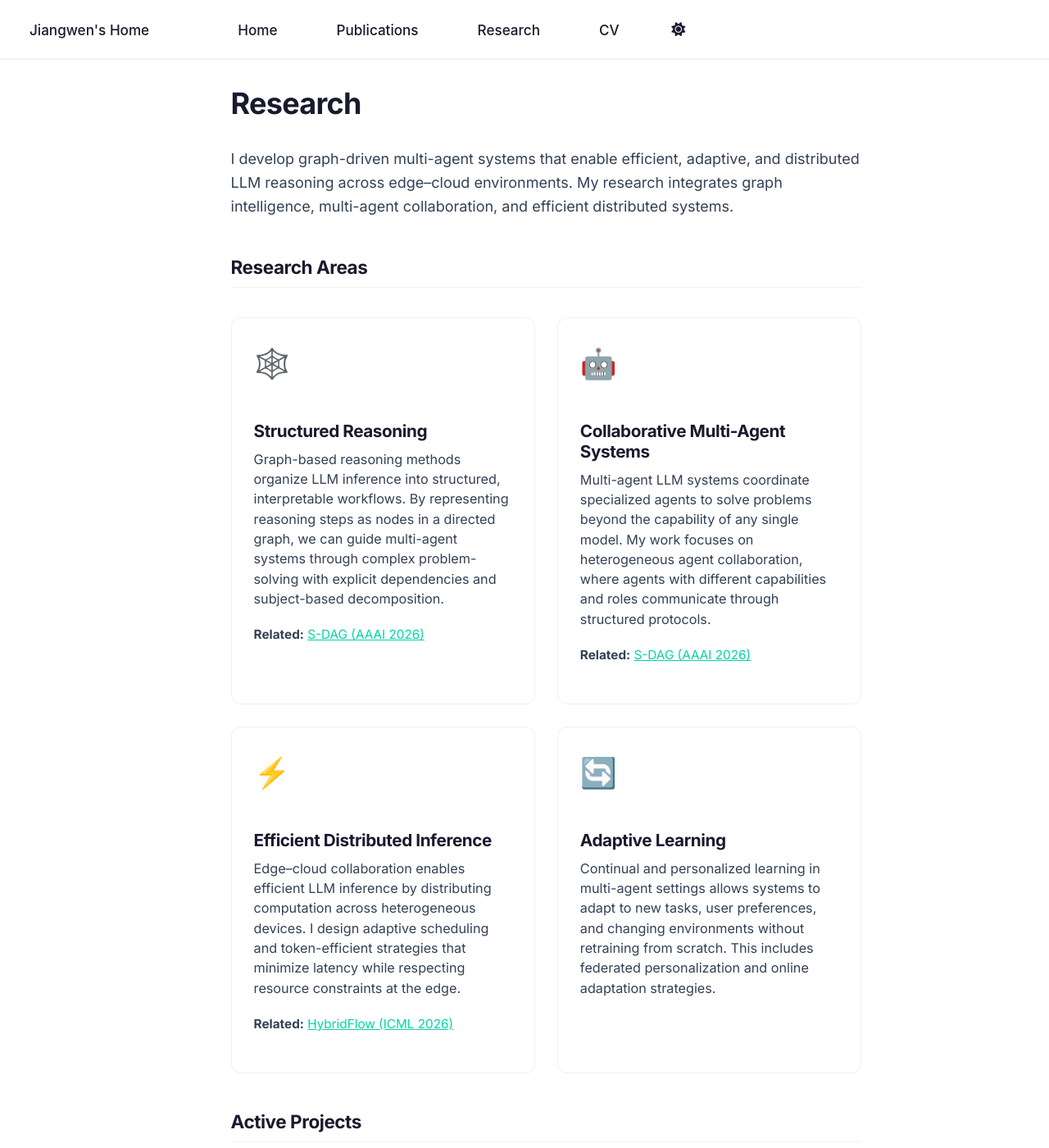
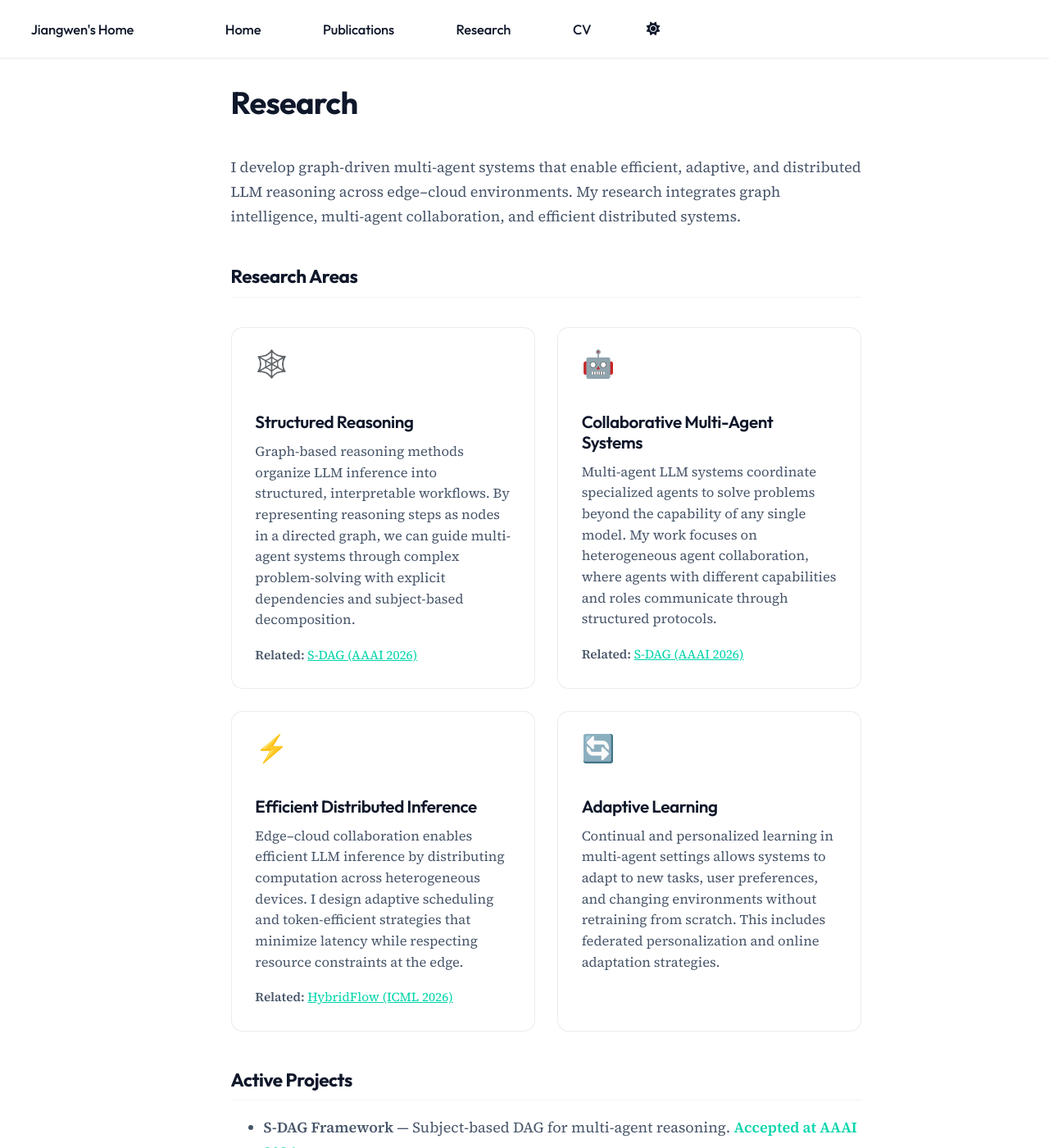
Before and after one commit to Jiangwen-Dong/Jiangwen-Dong.github.io, a Jekyll site: the page built from _pages/research.md, in a window 1280 px wide and 1400 px high. Shown: the whole window at 82% size. Built offline with Jekyll 4.4.1, drawn with Linux system fonts in a browser that asks for light colours; a script that is not in the unit is left out.

Commit message:
design: distinctive typography (Outfit + Source Serif 4), refined cards, scroll animations, hero glow

```diff
--- a/_includes/head/custom.html
+++ b/_includes/head/custom.html
@@ -17,7 +17,7 @@
 <link rel="stylesheet" href="/assets/css/custom.css">
 <link rel="preconnect" href="https://fonts.googleapis.com">
 <link rel="preconnect" href="https://fonts.gstatic.com" crossorigin>
-<link href="https://fonts.googleapis.com/css2?family=Inter:wght@400;500;600;700;800&display=swap" rel="stylesheet">
+<link href="https://fonts.googleapis.com/css2?family=Outfit:wght@400;500;600;700;800&family=Source+Serif+4:ital,opsz,wght@0,8..60,400;0,8..60,500;0,8..60,600;1,8..60,400&display=swap" rel="stylesheet">
 <script src="/assets/js/hero-graph.js" defer></script>
 
 <!-- end custom head snippets -->
--- a/assets/css/custom.scss
+++ b/assets/css/custom.scss
@@ -9,34 +9,47 @@
   --color-navy: #0a1628;
   --color-white: #ffffff;
   --color-teal: #00d4aa;
-  --color-text-primary: #1a1a2e;
-  --color-text-body: #334155;
+  --color-text-primary: #0f172a;
+  --color-text-body: #475569;
   --color-text-light: #f8fafc;
-  --color-bg-subtle: #f8fafc;
+  --color-bg-subtle: #f1f5f9;
   --color-card-bg: #ffffff;
-  --color-card-border: rgba(0, 0, 0, 0.06);
-  --color-hero-bg: #f1f5f9;
+  --color-card-border: rgba(15, 23, 42, 0.08);
+  --color-hero-bg: #f8fafc;
   --color-hero-text: #0f172a;
-  --color-hero-subtitle: #334155;
-  --color-hero-mission: #475569;
+  --color-hero-subtitle: #475569;
+  --color-hero-mission: #64748b;
   --color-masthead-bg: #ffffff;
-  --color-masthead-border: rgba(0, 0, 0, 0.05);
-  --font-heading: 'Inter', -apple-system, BlinkMacSystemFont, 'Segoe UI', sans-serif;
-  --font-body: 'Inter', -apple-system, BlinkMacSystemFont, 'Segoe UI', sans-serif;
+  --color-masthead-border: rgba(15, 23, 42, 0.06);
+  --font-heading: 'Outfit', -apple-system, BlinkMacSystemFont, 'Segoe UI', sans-serif;
+  --font-body: 'Source Serif 4', Georgia, serif;
+  --shadow-sm: 0 1px 2px 0 rgba(15, 23, 42, 0.04);
+  --shadow-md: 0 4px 12px rgba(15, 23, 42, 0.06);
+  --shadow-lg: 0 12px 32px rgba(15, 23, 42, 0.1);
+  --shadow-glow: 0 0 0 1px rgba(0, 212, 170, 0.15), 0 8px 24px rgba(0, 212, 170, 0.1);
+  --radius-sm: 8px;
+  --radius-md: 14px;
+  --radius-lg: 20px;
+  --transition-fast: 0.15s ease;
+  --transition-base: 0.25s cubic-bezier(0.4, 0, 0.2, 1);
 }
 
 [data-theme="dark"] {
   --color-text-primary: #f8fafc;
-  --color-text-body: #cbd5e1;
+  --color-text-body: #94a3b8;
   --color-bg-subtle: #0f172a;
   --color-card-bg: #1e293b;
-  --color-card-border: rgba(255, 255, 255, 0.08);
+  --color-card-border: rgba(255, 255, 255, 0.06);
   --color-hero-bg: #0a1628;
   --color-hero-text: #f8fafc;
   --color-hero-subtitle: rgba(248, 250, 252, 0.8);
-  --color-hero-mission: rgba(248, 250, 252, 0.6);
+  --color-hero-mission: rgba(248, 250, 252, 0.55);
   --color-masthead-bg: #0f172a;
   --color-masthead-border: rgba(255, 255, 255, 0.06);
+  --shadow-sm: 0 1px 2px 0 rgba(0, 0, 0, 0.2);
+  --shadow-md: 0 4px 12px rgba(0, 0, 0, 0.25);
+  --shadow-lg: 0 12px 32px rgba(0, 0, 0, 0.35);
+  --shadow-glow: 0 0 0 1px rgba(0, 212, 170, 0.2), 0 8px 24px rgba(0, 212, 170, 0.15);
 }
 
 /* ========================================
@@ -46,7 +59,9 @@
 body {
   font-family: var(--font-body);
   color: var(--color-text-body);
-  line-height: 1.6;
+  line-height: 1.65;
+  -webkit-font-smoothing: antialiased;
+  -moz-osx-font-smoothing: grayscale;
 }
 
 h1, h2, h3, h4, h5, h6 {
@@ -54,18 +69,48 @@ h1, h2, h3, h4, h5, h6 {
   color: var(--color-text-primary);
   font-weight: 700;
   letter-spacing: -0.02em;
+  line-height: 1.2;
 }
 
 a {
   color: var(--color-teal);
   text-decoration: none;
-  transition: opacity 0.2s ease;
+  transition: opacity var(--transition-fast);
 }
 
 a:hover {
-  opacity: 0.8;
-  text-decoration: underline;
+  opacity: 0.75;
 }
+
+/* ========================================
+   Scroll Animations
+   ======================================== */
+
+@keyframes fadeInUp {
+  from {
+    opacity: 0;
+    transform: translateY(24px);
+  }
+  to {
+    opacity: 1;
+    transform: translateY(0);
+  }
+}
+
+@keyframes fadeIn {
+  from { opacity: 0; }
+  to { opacity: 1; }
+}
+
+.animate-on-scroll {
+  opacity: 0;
+  animation: fadeInUp 0.7s cubic-bezier(0.16, 1, 0.3, 1) forwards;
+}
+
+.animate-delay-1 { animation-delay: 0.1s; }
+.animate-delay-2 { animation-delay: 0.2s; }
+.animate-delay-3 { animation-delay: 0.3s; }
+.animate-delay-4 { animation-delay: 0.4s; }
 
 /* ========================================
    Masthead / Navigation
@@ -74,7 +119,7 @@ a:hover {
 .masthead {
   background: var(--color-masthead-bg);
   border-bottom: 1px solid var(--color-masthead-border);
-  transition: background 0.2s ease, border-color 0.2s ease;
+  transition: background var(--transition-base), border-color var(--transition-base);
 }
 
 .greedy-nav {
@@ -83,13 +128,17 @@ a:hover {
 
 .greedy-nav a {
   color: var(--color-text-primary);
+  font-family: var(--font-heading);
   font-weight: 500;
-  font-size: 0.95rem;
-  padding: 0.75rem 1rem;
+  font-size: 0.92rem;
+  padding: 0.7rem 1.1rem;
+  letter-spacing: -0.01em;
+  transition: color var(--transition-fast);
 }
 
 .greedy-nav a:hover {
   color: var(--color-teal);
+  opacity: 1;
 }
 
 /* ========================================
@@ -107,44 +156,70 @@ a:hover {
   width: 100vw;
   margin-left: calc(50% - 50vw);
   margin-right: calc(50% - 50vw);
-  transition: background 0.2s ease;
+  transition: background var(--transition-base);
+}
+
+.hero-section::before {
+  content: '';
+  position: absolute;
+  top: -50%;
+  right: -20%;
+  width: 80%;
+  height: 150%;
+  background: radial-gradient(ellipse at center, rgba(0, 212, 170, 0.06) 0%, transparent 70%);
+  pointer-events: none;
 }
 
 .hero-section h1 {
   color: var(--color-hero-text);
-  font-size: 3.5rem;
+  font-family: var(--font-heading);
+  font-size: clamp(2.5rem, 5vw, 4.2rem);
   font-weight: 800;
-  margin-bottom: 1rem;
+  margin-bottom: 1.2rem;
   letter-spacing: -0.03em;
+  line-height: 1.05;
 }
 
 .hero-section .subtitle {
-  font-size: 1.25rem;
+  font-family: var(--font-heading);
+  font-size: clamp(1.05rem, 2vw, 1.35rem);
   color: var(--color-hero-subtitle);
-  margin-bottom: 1.5rem;
+  margin-bottom: 1.8rem;
+  font-weight: 500;
+  letter-spacing: -0.01em;
 }
 
 .hero-section .mission {
-  font-size: 1rem;
+  font-family: var(--font-body);
+  font-size: 1.05rem;
   color: var(--color-hero-mission);
-  max-width: 500px;
+  max-width: 520px;
   line-height: 1.7;
 }
 
 .hero-social-links {
-  margin-top: 2rem;
+  margin-top: 2.2rem;
   display: flex;
-  gap: 1rem;
+  gap: 1.1rem;
 }
 
 .hero-social-links a {
   color: var(--color-teal);
-  font-size: 1.5rem;
-  transition: transform 0.2s ease;
+  font-size: 1.4rem;
+  width: 44px;
+  height: 44px;
+  display: flex;
+  align-items: center;
+  justify-content: center;
+  border-radius: var(--radius-sm);
+  background: rgba(0, 212, 170, 0.08);
+  transition: all var(--transition-base);
 }
 
 .hero-social-links a:hover {
-  transform: translateY(-2px);
+  transform: translateY(-3px);
+  background: rgba(0, 212, 170, 0.15);
+  box-shadow: var(--shadow-glow);
   opacity: 1;
 }
 
@@ -154,7 +229,7 @@ a:hover {
   right: 0;
   width: 50%;
   height: 100%;
-  opacity: 0.6;
+  opacity: 0.55;
 }
 
 /* ========================================
@@ -162,18 +237,22 @@ a:hover {
    ======================================== */
 
 .section {
-  padding: 5rem 0;
+  padding: 5.5rem 0;
+  position: relative;
 }
 
 .section-alt {
   background: var(--color-bg-subtle);
+  transition: background var(--transition-base);
 }
 
 .section-title {
-  font-size: 2rem;
+  font-family: var(--font-heading);
+  font-size: clamp(1.6rem, 3vw, 2.1rem);
   font-weight: 700;
-  margin-bottom: 2.5rem;
+  margin-bottom: 3rem;
   color: var(--color-text-primary);
+  letter-spacing: -0.02em;
 }
 
 /* ========================================
@@ -182,49 +261,67 @@ a:hover {
 
 .research-grid {
   display: grid;
-  grid-template-columns: repeat(auto-fit, minmax(220px, 1fr));
+  grid-template-columns: repeat(auto-fit, minmax(240px, 1fr));
   gap: 1.5rem;
+}
+
+.research-page-grid {
+  grid-template-columns: repeat(2, 1fr);
 }
 
 .research-card {
   background: var(--color-card-bg);
   border: 1px solid var(--color-card-border);
-  border-radius: 12px;
-  padding: 1.5rem;
-  transition: transform 0.2s ease, box-shadow 0.2s ease;
+  border-radius: var(--radius-md);
+  padding: 1.6rem;
+  transition: all var(--transition-base);
+  position: relative;
+  overflow: hidden;
+}
+
+.research-card::before {
+  content: '';
+  position: absolute;
+  top: 0;
+  left: 0;
+  right: 0;
+  height: 3px;
+  background: var(--color-teal);
+  opacity: 0;
+  transition: opacity var(--transition-base);
 }
 
 .research-card:hover {
-  transform: translateY(-4px);
-  box-shadow: 0 12px 24px rgba(0, 0, 0, 0.08);
+  transform: translateY(-5px);
+  box-shadow: var(--shadow-lg);
+  border-color: rgba(0, 212, 170, 0.2);
+}
+
+.research-card:hover::before {
+  opacity: 1;
 }
 
 .research-card-icon {
-  font-size: 2rem;
-  margin-bottom: 0.75rem;
+  font-size: 1.8rem;
+  margin-bottom: 0.8rem;
+  line-height: 1;
 }
 
 .research-card h3 {
+  font-family: var(--font-heading);
   font-size: 1.15rem;
-  margin-bottom: 0.5rem;
+  margin-bottom: 0.6rem;
+  color: var(--color-text-primary);
+  font-weight: 600;
 }
 
 .research-card p {
-  font-size: 0.9rem;
+  font-family: var(--font-body);
+  font-size: 0.92rem;
   color: var(--color-text-body);
-  line-height: 1.5;
+  line-height: 1.55;
   word-break: keep-all;
-}
-
-/* Research page uses fewer columns since cards have more text */
-.research-page-grid {
-  grid-template-columns: repeat(2, 1fr);
-}
-
-@media (max-width: 767px) {
-  .research-page-grid {
-    grid-template-columns: 1fr;
-  }
+  margin: 0;
 }
 
 /* ========================================
@@ -234,38 +331,67 @@ a:hover {
 .pub-card {
   background: var(--color-card-bg);
   border: 1px solid var(--color-card-border);
-  border-radius: 12px;
-  padding: 1.75rem;
-  margin-bottom: 1.25rem;
+  border-radius: var(--radius-md);
+  padding: 1.6rem;
+  margin-bottom: 1.2rem;
   display: flex;
-  gap: 1.5rem;
-  transition: box-shadow 0.2s ease;
+  gap: 1.3rem;
+  transition: all var(--transition-base);
+  position: relative;
+  overflow: hidden;
+}
+
+.pub-card::before {
+  content: '';
+  position: absolute;
+  top: 0;
+  left: 0;
+  width: 3px;
+  height: 100%;
+  background: var(--color-teal);
+  opacity: 0;
+  transition: opacity var(--transition-base);
 }
 
 .pub-card:hover {
-  box-shadow: 0 8px 24px rgba(0, 0, 0, 0.06);
+  box-shadow: var(--shadow-md);
+  border-color: rgba(0, 212, 170, 0.15);
+  transform: translateX(4px);
+}
+
+.pub-card:hover::before {
+  opacity: 1;
 }
 
 .pub-venue-badge {
   background: var(--color-teal);
   color: var(--color-navy);
-  font-size: 0.75rem;
+  font-family: var(--font-heading);
+  font-size: 0.72rem;
   font-weight: 700;
   padding: 0.35rem 0.75rem;
-  border-radius: 20px;
+  border-radius: 100px;
   white-space: nowrap;
   height: fit-content;
+  letter-spacing: 0.03em;
 }
 
 .pub-content h3 {
-  font-size: 1.15rem;
-  margin-bottom: 0.5rem;
+  font-family: var(--font-heading);
+  font-size: 1.1rem;
+  margin-bottom: 0.45rem;
+  font-weight: 600;
+}
+
+.pub-content h3 a {
+  color: var(--color-text-primary);
 }
 
 .pub-authors {
-  font-size: 0.9rem;
+  font-family: var(--font-body);
+  font-size: 0.88rem;
   color: var(--color-text-body);
-  margin-bottom: 0.5rem;
+  margin-bottom: 0.45rem;
 }
 
 .pub-authors .highlight {
@@ -274,10 +400,11 @@ a:hover {
 }
 
 .pub-abstract {
-  font-size: 0.9rem;
+  font-family: var(--font-body);
+  font-size: 0.88rem;
   color: var(--color-text-body);
-  line-height: 1.6;
-  margin-bottom: 0.75rem;
+  line-height: 1.55;
+  margin-bottom: 0.7rem;
 }
 
 .pub-links {
@@ -286,8 +413,10 @@ a:hover {
 }
 
 .pub-links a {
-  font-size: 0.85rem;
-  font-weight: 500;
+  font-family: var(--font-heading);
+  font-size: 0.82rem;
+  font-weight: 600;
+  letter-spacing: 0.01em;
 }
 
 /* ========================================
@@ -297,19 +426,23 @@ a:hover {
 .archive__item {
   background: var(--color-card-bg);
   border: 1px solid var(--color-card-border);
-  border-radius: 12px;
-  padding: 1.5rem;
-  margin-bottom: 1rem;
-  transition: box-shadow 0.2s ease;
+  border-radius: var(--radius-md);
+  padding: 1.4rem;
+  margin-bottom: 0.9rem;
+  transition: all var(--transition-base);
 }
 
 .archive__item:hover {
-  box-shadow: 0 8px 24px rgba(0, 0, 0, 0.06);
+  box-shadow: var(--shadow-md);
+  border-color: rgba(0, 212, 170, 0.15);
+  transform: translateX(4px);
 }
 
 .archive__item-title {
-  font-size: 1.15rem;
-  margin-bottom: 0.5rem;
+  font-family: var(--font-heading);
+  font-size: 1.1rem;
+  margin-bottom: 0.4rem;
+  font-weight: 600;
 }
 
 .archive__item-title a {
@@ -317,16 +450,19 @@ a:hover {
 }
 
 .archive__item-excerpt {
-  font-size: 0.9rem;
+  font-family: var(--font-body);
+  font-size: 0.88rem;
   color: var(--color-text-body);
-  line-height: 1.6;
+  line-height: 1.55;
 }
 
 .page__title {
-  font-size: 2rem;
+  font-family: var(--font-heading);
+  font-size: clamp(1.6rem, 3vw, 2.1rem);
   font-weight: 700;
-  margin-bottom: 2rem;
+  margin-bottom: 2.5rem;
   color: var(--color-text-primary);
+  letter-spacing: -0.02em;
 }
 
 /* ========================================
@@ -340,13 +476,15 @@ a:hover {
 }
 
 .cv-sidebar {
-  border-right: 1px solid rgba(0, 0, 0, 0.08);
+  border-right: 1px solid var(--color-card-border);
   padding-right: 2rem;
 }
 
 .cv-sidebar h2 {
+  font-family: var(--font-heading);
   font-size: 1.5rem;
   margin-bottom: 1rem;
+  color: var(--color-text-primary);
 }
 
 .cv-section {
@@ -354,13 +492,15 @@ a:hover {
 }
 
 .cv-section h3 {
-  font-size: 1.1rem;
+  font-family: var(--font-heading);
+  font-size: 1rem;
   text-transform: uppercase;
-  letter-spacing: 0.05em;
+  letter-spacing: 0.06em;
   color: var(--color-teal);
   margin-bottom: 1rem;
   padding-bottom: 0.5rem;
   border-bottom: 2px solid var(--color-teal);
+  font-weight: 600;
 }
 
 .timeline-item {
@@ -368,17 +508,21 @@ a:hover {
 }
 
 .timeline-item .institution {
+  font-family: var(--font-heading);
   font-weight: 600;
   color: var(--color-text-primary);
 }
 
 .timeline-item .degree {
+  font-family: var(--font-body);
   color: var(--color-text-body);
 }
 
 .timeline-item .date {
-  font-size: 0.85rem;
-  color: rgba(51, 65, 85, 0.7);
+  font-family: var(--font-heading);
+  font-size: 0.82rem;
+  color: var(--color-text-body);
+  opacity: 0.7;
 }
 
 /* ========================================
@@ -388,6 +532,7 @@ a:hover {
 .page__footer {
   background: var(--color-navy);
   color: var(--color-text-light);
+  font-family: var(--font-body);
 }
 
 .page__footer a {
@@ -399,6 +544,10 @@ a:hover {
    ======================================== */
 
 @media (max-width: 1023px) {
+  .research-page-grid {
+    grid-template-columns: 1fr;
+  }
+
   .cv-layout {
     grid-template-columns: 1fr;
   }
@@ -421,6 +570,10 @@ a:hover {
 }
 
 @media (max-width: 767px) {
+  .research-grid {
+    grid-template-columns: 1fr;
+  }
+
   .pub-card {
     flex-direction: column;
     gap: 0.75rem;
@@ -448,6 +601,6 @@ a:hover {
   }
 
   .section {
-    padding: 3rem 0;
+    padding: 3.5rem 0;
   }
 }
```
